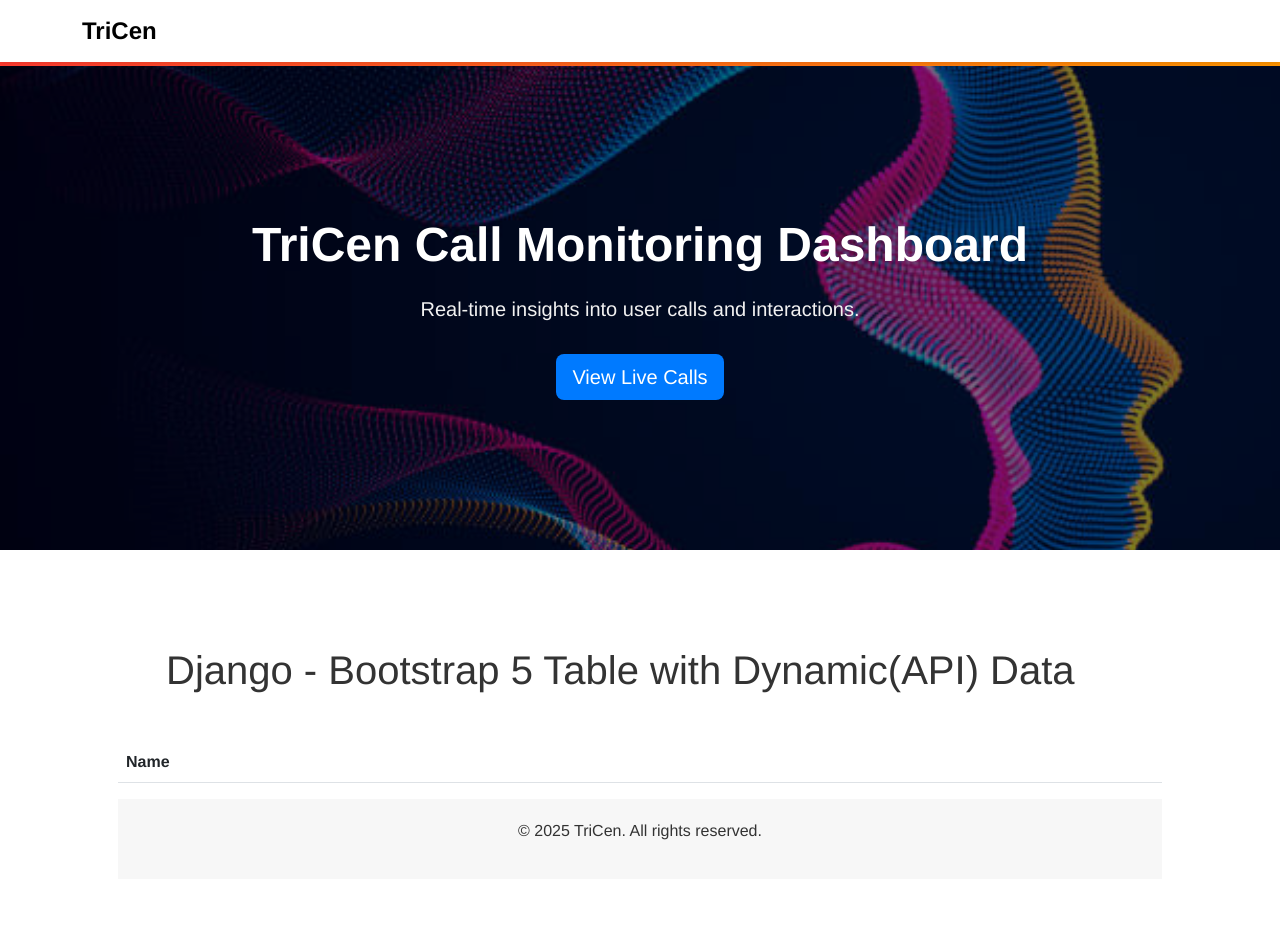
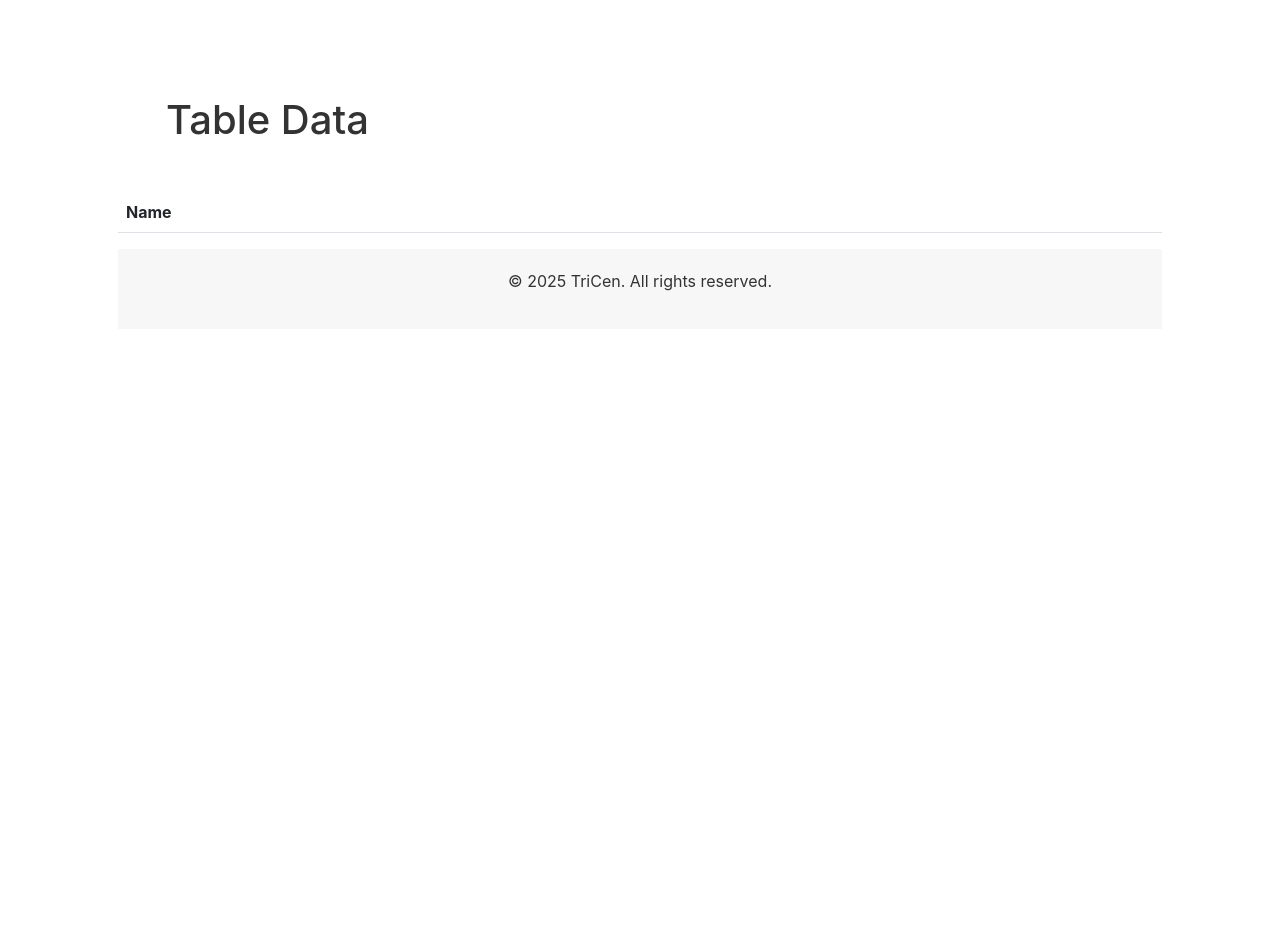
Before and after one commit to seunghjin/TriCen, a Django app: page /dashboard/ in a window 1280 px wide. After the commit the page ends 291 px from the top, so only its background shows below. Run offline with Django 5.2, Linux system fonts and the light colour scheme; data that the repository does not hold is empty; some libraries are stand-ins or nearby versions; some web fonts are replaced.

Commit message:
organized file

```diff
--- a/tricen_frontend/templates/dashboard/dashboard.html
+++ b/tricen_frontend/templates/dashboard/dashboard.html
@@ -3,31 +3,27 @@
 <html lang="en">
 <head>
   <meta charset="UTF-8" />
-  <meta name="viewport" content="width=device-width, initial-scale=1" />
-  <title>TriCen Call Monitoring Dashboard</title>
+  <meta name="viewport" content="width=device-width, initial-scale=1.0">
+  <title>TriCen</title>
   <link href="https://fonts.googleapis.com/css2?family=Helvetica:wght@400;700&display=swap" rel="stylesheet">
   <link href="https://cdn.jsdelivr.net/npm/bootstrap@5.3.0/dist/css/bootstrap.min.css" rel="stylesheet" />
   <link rel="stylesheet" href="https://cdnjs.cloudflare.com/ajax/libs/font-awesome/6.4.0/css/all.min.css" referrerpolicy="no-referrer" />
 
+
+    <script src="https://cdnjs.cloudflare.com/ajax/libs/gsap/3.12.2/gsap.min.js"></script>
+    <script src="https://cdnjs.cloudflare.com/ajax/libs/gsap/3.12.2/ScrollTrigger.min.js"></script>
+    <link rel="stylesheet" href="{% static 'style.css' %}">
+
+
 </head>
+
+</head>
+
+
 <body>
-  <nav class="navbar navbar-expand-lg">
-    <div class="container">
-      <a class="navbar-brand" href="#">TriCen</a>
-    </div>
-  </nav>
-  <div class="accent-bar"></div>
 
-  <section class="hero-section">
-    <div class="hero-overlay"></div>
-    <div class="hero-content container">
-      <h1>TriCen Call Monitoring Dashboard</h1>
-      <p>Real-time insights into user calls and interactions.</p>
-      <a href="#" class="btn btn-lg btn-primary">View Live Calls</a>
-    </div>
-  </section>
 <div class="container p-5">
-    <h1 class="m-5">Django  - Bootstrap 5 Table with Dynamic(API) Data</h1>
+    <h1 class="m-5">Table Data</h1>
     <table class="table">
         <thead>
         <tr>
```
